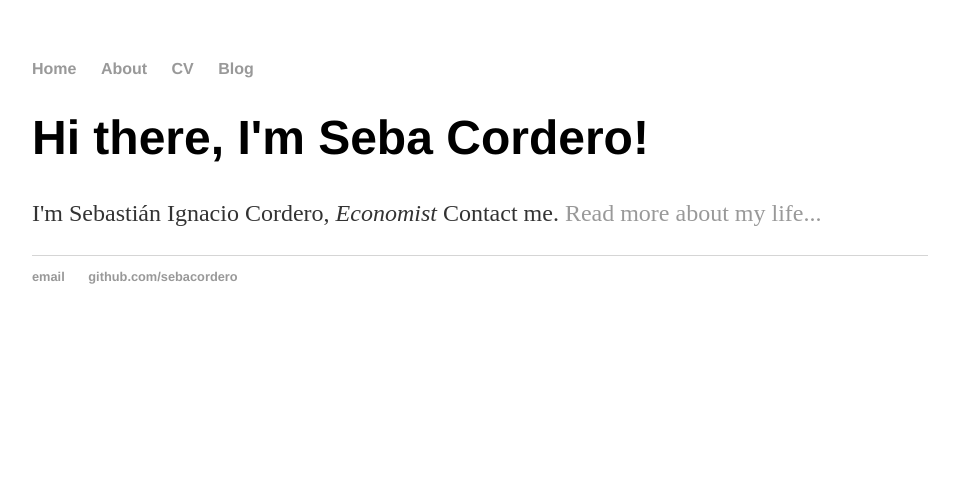
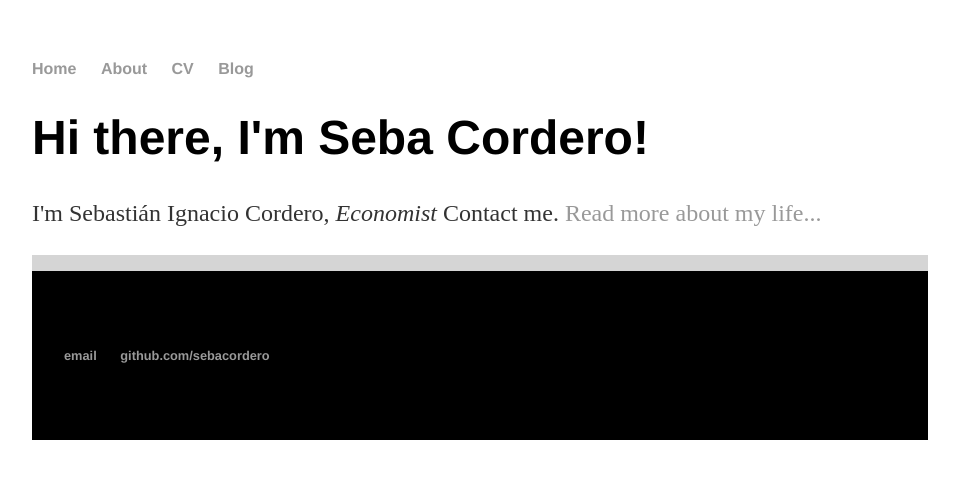
Before and after one commit to sebacordero/my-site, a Jekyll site: the page built from index.html, in a window 1280 px wide. Shown: the top 479 px of the page, without its empty margins (160-1119 px from the left). Built offline with Jekyll 4.4.1, drawn with Linux system fonts in a browser that asks for light colours.

Commit message:
Update main.css

```diff
--- a/css/main.css
+++ b/css/main.css
@@ -29,7 +29,10 @@ p {
     color: #333;
 }
 footer {
-    border-top: 1px solid #d5d5d5;
+    background-color: black;
+    color: white;
+    padding: 4rem 2rem;
+    border-top: 1rem solid #d5d5d5;
     font-size: .8em;
 }
 
```
